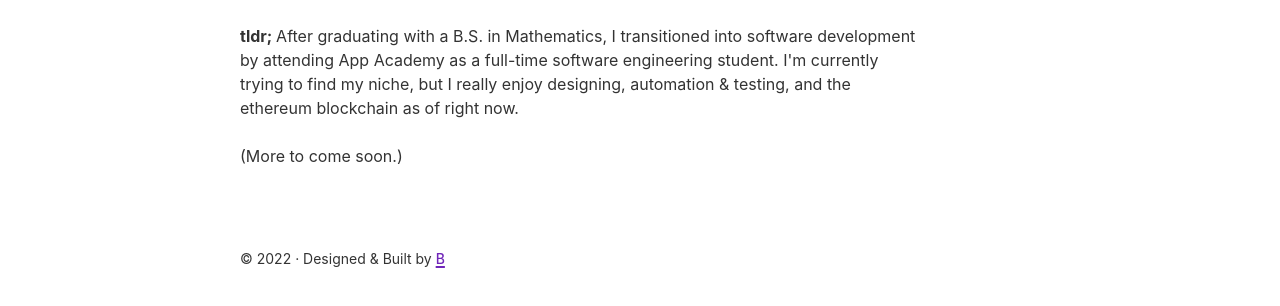
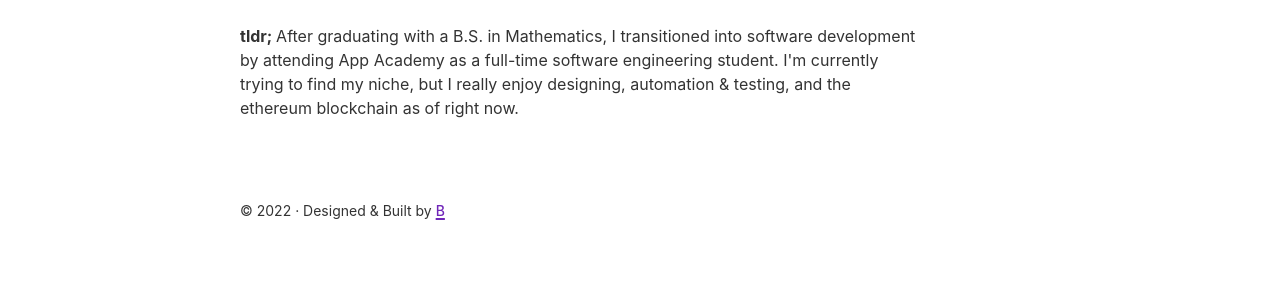
Before and after one commit to B-Salinas/portfolio-v3, a Gatsby site: page /about-b in a window 1280 px wide. Shown: the part 160-466 px from the top of the page. Built offline with nearby package versions, Linux system fonts and the light colour scheme; Gatsby itself is replaced by a stand-in of ours.

Commit message:
hopefully i fixed everything

```diff
--- a/src/pages/about-b.js
+++ b/src/pages/about-b.js
@@ -1,8 +1,8 @@
-import * as React from "react"
-import { Link } from "gatsby"
+import * as React from "react";
+import { Link } from "gatsby";
 
-import Layout from "../components/layout"
-import Seo from "../components/seo"
+import Layout from "../components/layout";
+import Seo from "../components/seo";
 
 const About = () => (
   <Layout>
@@ -14,7 +14,6 @@ const About = () => (
       enjoy designing, automation & testing, and the ethereum blockchain as of
       right now.
     </p>
-    <p> (More to come soon.)</p>
     <br />
     {/* <p>
       I guess I'll start at the beginning. But feel free to skip around, I won't
@@ -23,8 +22,8 @@ const About = () => (
     Use storyLinks later when I figured out how to nest pages!
     <br /> */}
   </Layout>
-)
+);
 
-export const Head = () => <Seo title="About" />
+export const Head = () => <Seo title="About" />;
 
-export default About
+export default About;
--- a/src/pages/index.js
+++ b/src/pages/index.js
@@ -79,7 +79,7 @@ const IndexPage = () => (
         <b>Important Links:</b>{" "}
         {introLinks.map((link, i) => (
           <React.Fragment key={link.url}>
-            <Link to={link.url} >{link.text}</Link>
+            <Link to={link.url}>{link.text}</Link>
             {i !== introLinks.length - 1 && <> · </>}
           </React.Fragment>
         ))}
```
